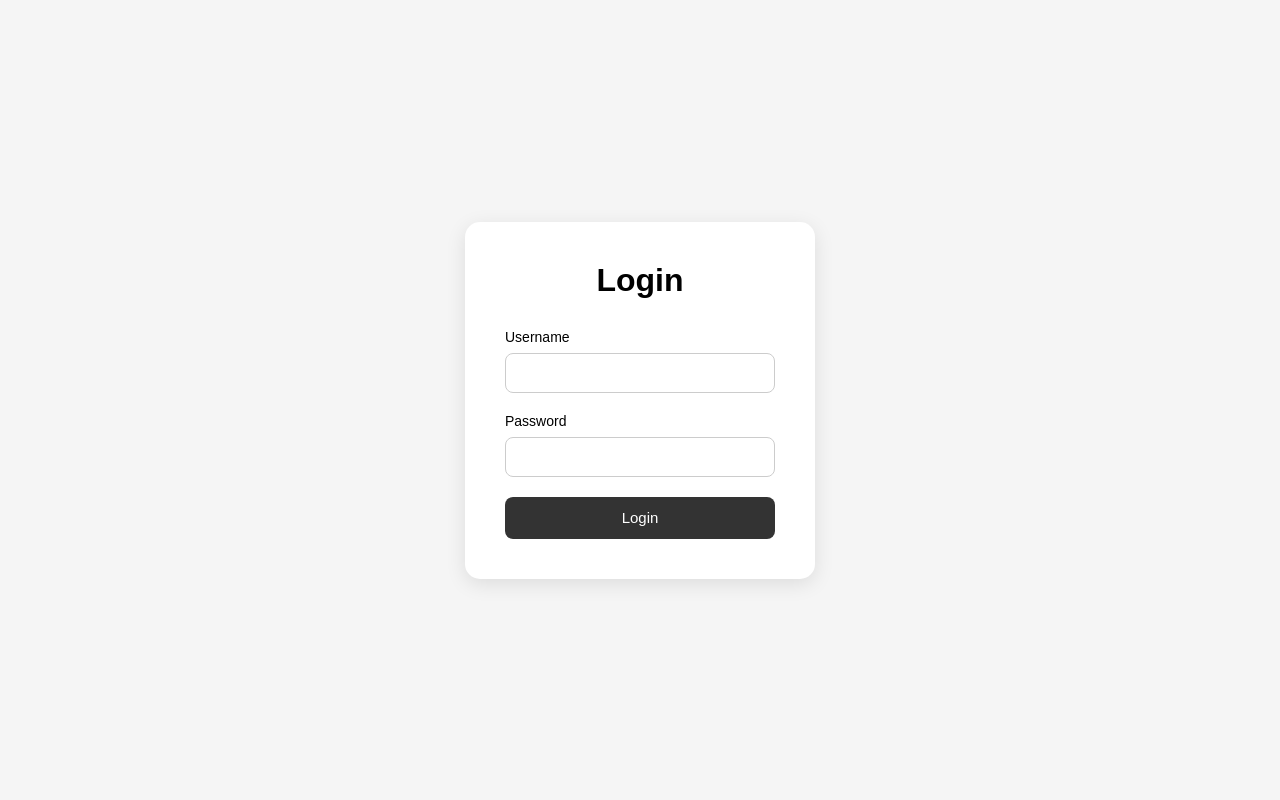
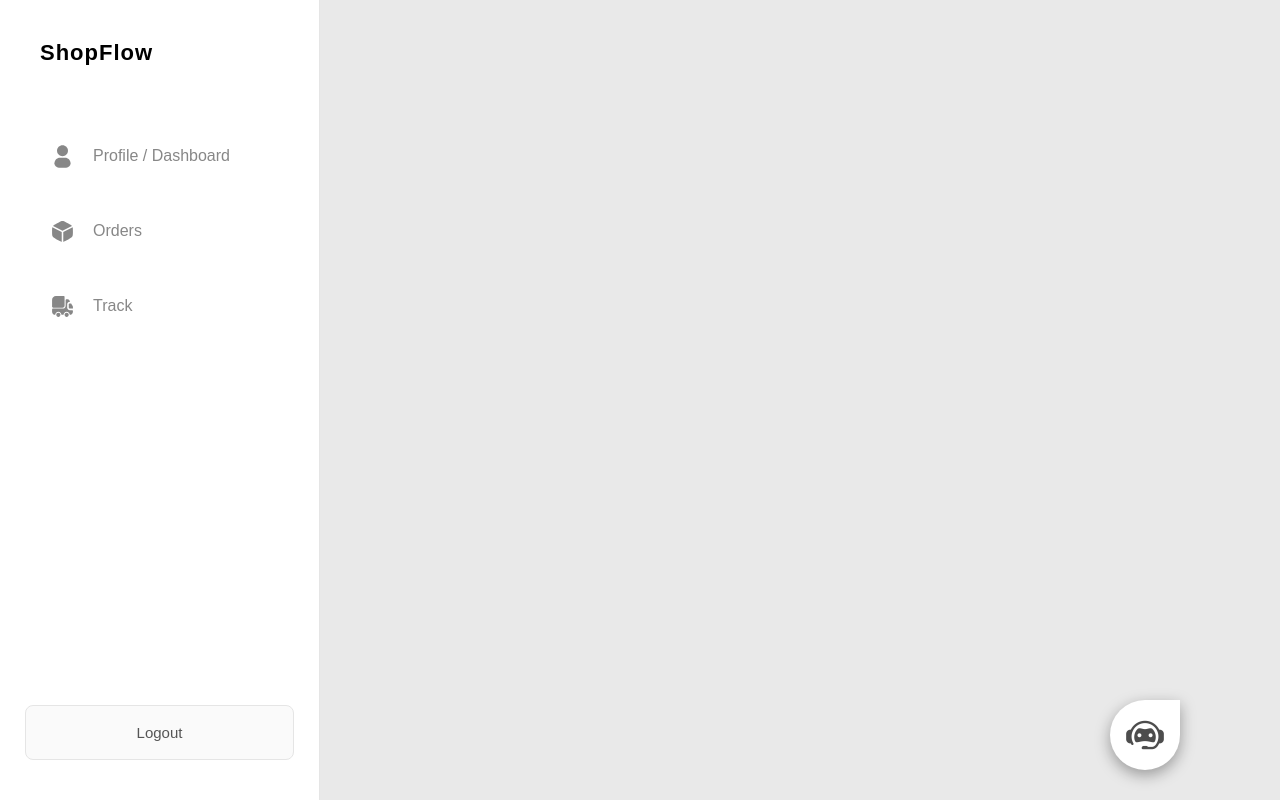
Before and after one commit to Alec0107/customer-support-ai-frontend, a React (Vite) app: page /login in a window 1280 px wide. Built offline with nearby package versions, Linux system fonts and the light colour scheme; no server answers.

Commit message:
Update project

```diff
--- a/src/App.jsx
+++ b/src/App.jsx
@@ -27,7 +27,7 @@ function App(){
 
         <Route
           path="/login"
-          element={<LoginPage />}
+          element={<HomePage />}
         />
 
         <Route
--- a/src/pages/ChatBox.jsx
+++ b/src/pages/ChatBox.jsx
@@ -231,11 +231,12 @@ async function handleSend(e){
                 />
 
                 {/* <button>send</button> */}
-                <div
-                    typeof="submit"
+                <button
+                    disabled={!input}
+                    type="submit"
                     className="send-div">
                     <img src={sendIcon}></img>
-                </div>
+                </button>
 
             </form>
 
```
